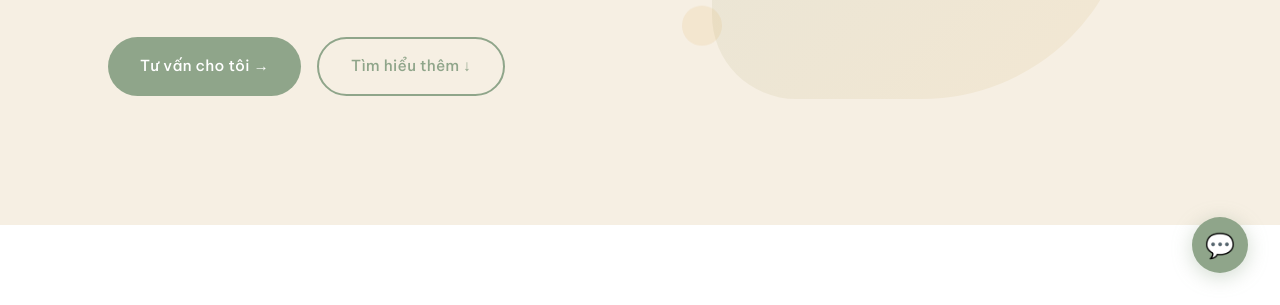
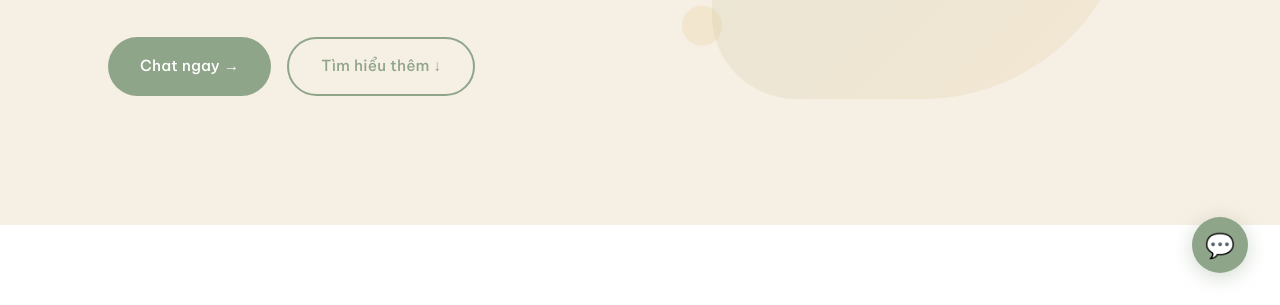
Before and after one commit to ncthanh2809/menlahn-landing, a plain HTML site: page index.html in a window 1280 px wide. Shown: the part 495-800 px from the top of the page. Drawn offline with nearby package versions, Linux system fonts and the light colour scheme; a web font is replaced by a local one.

Commit message:
Đổi nút hero: Tư vấn cho tôi → Chat ngay

```diff
--- a/index.html
+++ b/index.html
@@ -1244,7 +1244,7 @@
             và sự kiên nhẫn.
           </p>
           <div class="hero-buttons">
-            <a href="#cta" class="btn btn-primary">Tư vấn cho tôi →</a>
+            <a href="#cta" class="btn btn-primary">Chat ngay →</a>
             <a href="#about" class="btn btn-outline">Tìm hiểu thêm ↓</a>
           </div>
         </div>
```
